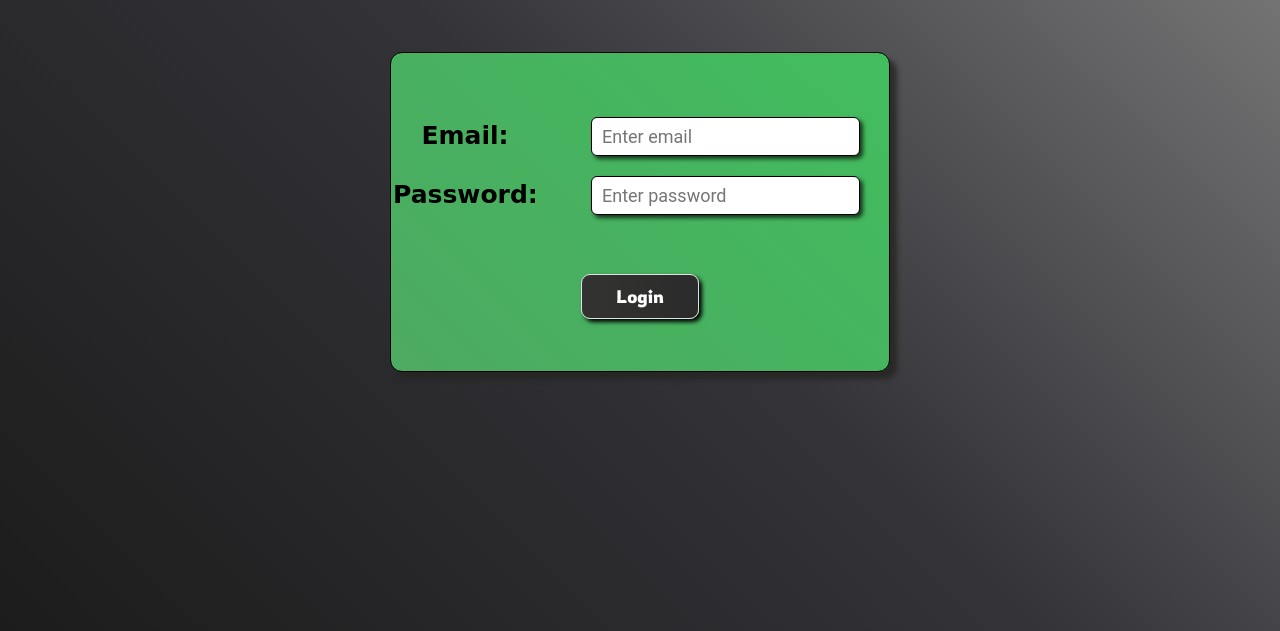
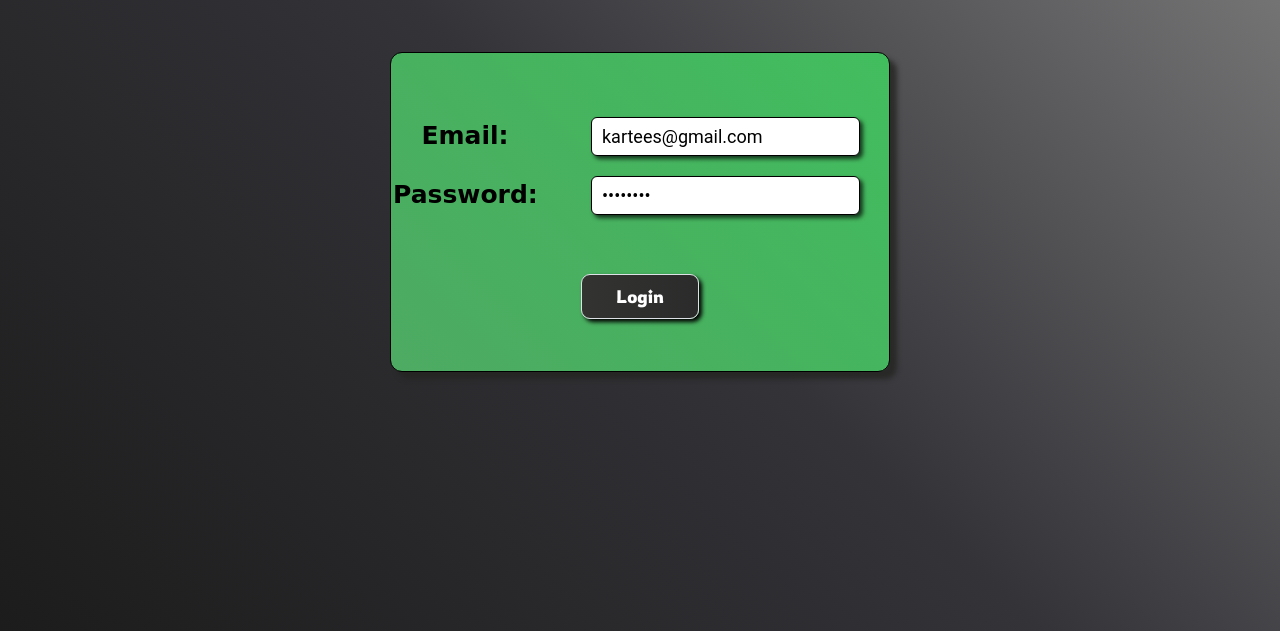
Before and after one commit to kartees/medicine_delivery_using_shortest_path_algorithms, a plain HTML site: page login.html in a window 1280 px wide. Shown: the part 169-800 px from the top of the page. Drawn offline with nearby package versions, Linux system fonts and the light colour scheme; a web font is replaced by a local one.

Commit message:
added credentials

```diff
--- a/login.html
+++ b/login.html
@@ -30,13 +30,13 @@
         <label style="padding-top:10px; margin-left: 2px;font-size: 25px; font-family: 'Grenze Gotisch', cursive;">Email: </label>
       </div>
       <div class="col-sm-8">
-        <input class="inputbox" style="color: black" type="email" placeholder="Enter email" id="email"><br>
+        <input class="inputbox" style="color: black" type="email" placeholder="Enter email" id="email" value="kartees@gmail.com"><br>
         </div>
         <div class="col-sm-4">
         <label style="padding-top:10px; margin-left: 2px;font-size: 25px; font-family: 'Grenze Gotisch', cursive;">Password: </label>
       </div>
       <div class="col-sm-8">
-        <input class="inputbox" type="password" id="password" placeholder="Enter password" style="color: black"><br><br>
+        <input class="inputbox" type="password" id="password" placeholder="Enter password" value="12345678" style="color: black"><br><br>
         </div><br><br><br><br>
         <div class="col-sm-12">
         <button class="border" type="submit" id="login" onclick="run()"><a style="color: white; font-family:'Rowdies', cursive; padding:10px 20px">Login</a></button>
```
